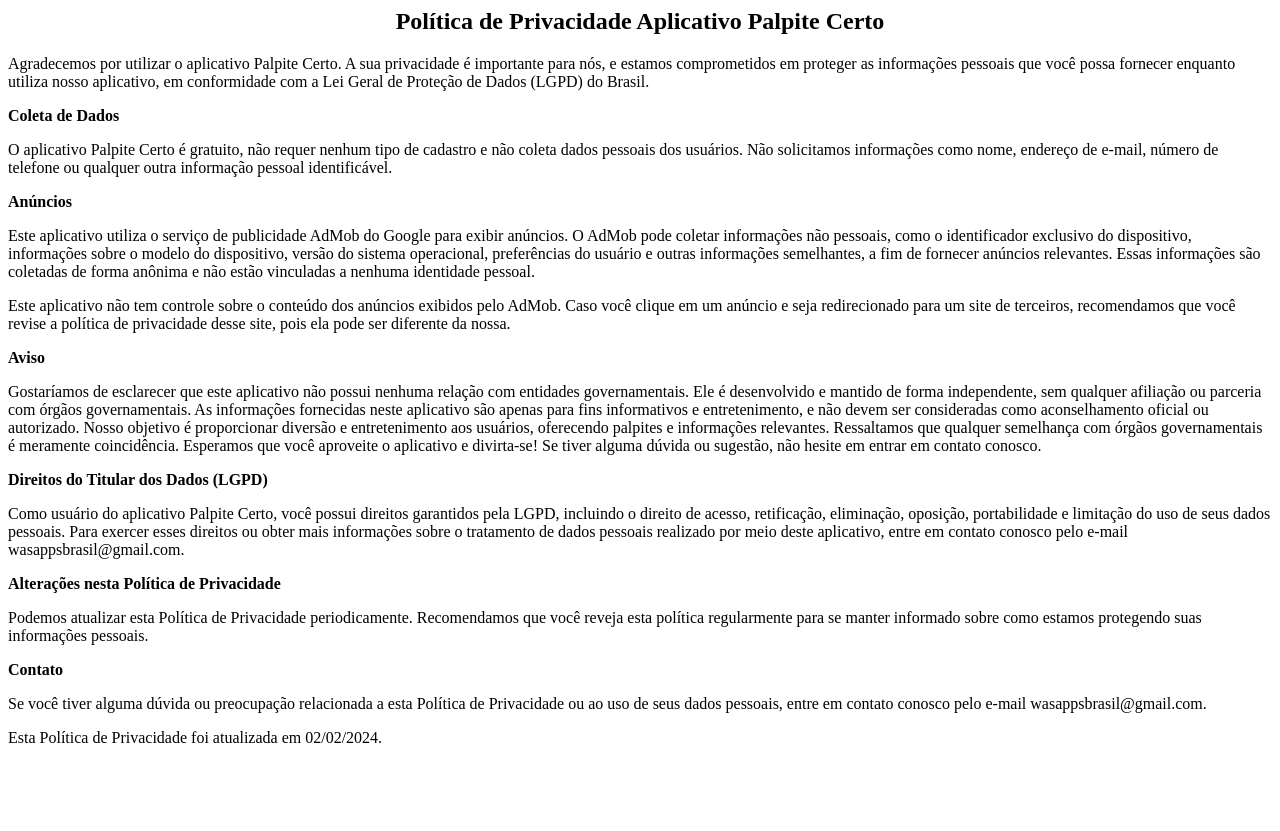
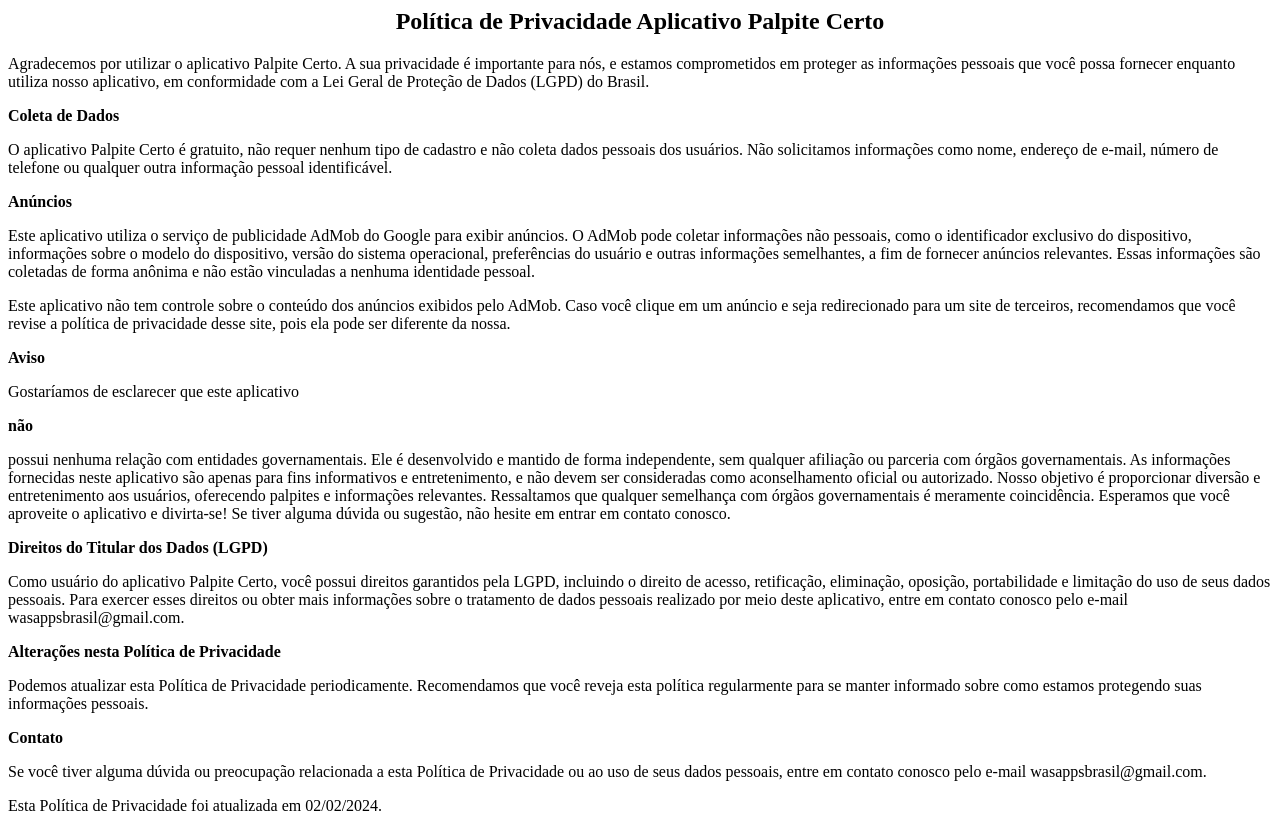
Before and after one commit to waslinux/palpitecerto.github.io, a plain HTML site: page index.html in a window 1280 px wide. Before the commit the page ends 800 px from the top, so only its background shows below. Drawn offline with Linux system fonts and the light colour scheme.

Commit message:
Update index.html

```diff
--- a/index.html
+++ b/index.html
@@ -15,7 +15,7 @@
 
 <p><strong>Aviso</strong></p>
 
-<p>Gostaríamos de esclarecer que este aplicativo não possui nenhuma relação com entidades governamentais. Ele é desenvolvido e mantido de forma independente, sem qualquer afiliação ou parceria com órgãos governamentais. As informações fornecidas neste aplicativo são apenas para fins informativos e entretenimento, e não devem ser consideradas como aconselhamento oficial ou autorizado. Nosso objetivo é proporcionar diversão e entretenimento aos usuários, oferecendo palpites e informações relevantes. Ressaltamos que qualquer semelhança com órgãos governamentais é meramente coincidência. Esperamos que você aproveite o aplicativo e divirta-se! Se tiver alguma dúvida ou sugestão, não hesite em entrar em contato conosco.</p>
+<p>Gostaríamos de esclarecer que este aplicativo <p><strong>não</strong></p> possui nenhuma relação com entidades governamentais. Ele é desenvolvido e mantido de forma independente, sem qualquer afiliação ou parceria com órgãos governamentais. As informações fornecidas neste aplicativo são apenas para fins informativos e entretenimento, e não devem ser consideradas como aconselhamento oficial ou autorizado. Nosso objetivo é proporcionar diversão e entretenimento aos usuários, oferecendo palpites e informações relevantes. Ressaltamos que qualquer semelhança com órgãos governamentais é meramente coincidência. Esperamos que você aproveite o aplicativo e divirta-se! Se tiver alguma dúvida ou sugestão, não hesite em entrar em contato conosco.</p>
 
 <p><strong>Direitos do Titular dos Dados (LGPD)</strong></p>
 
```
